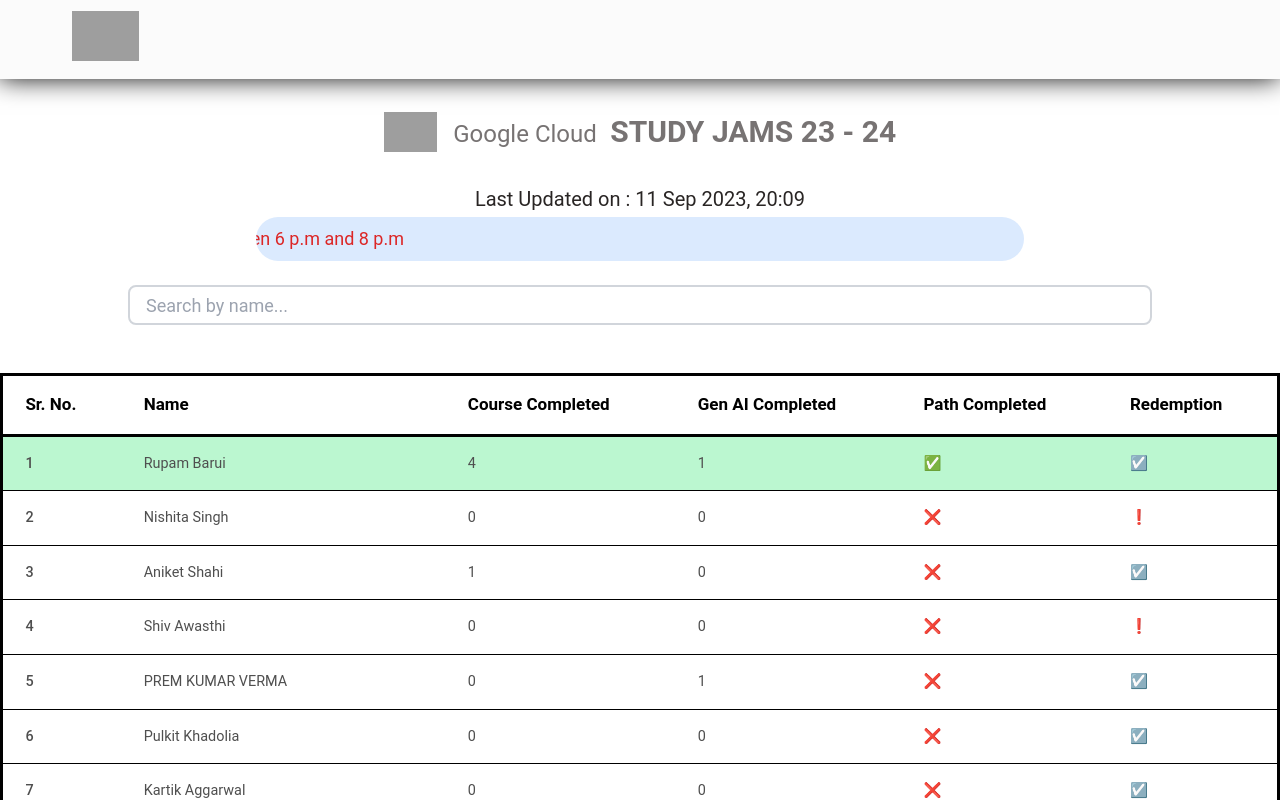
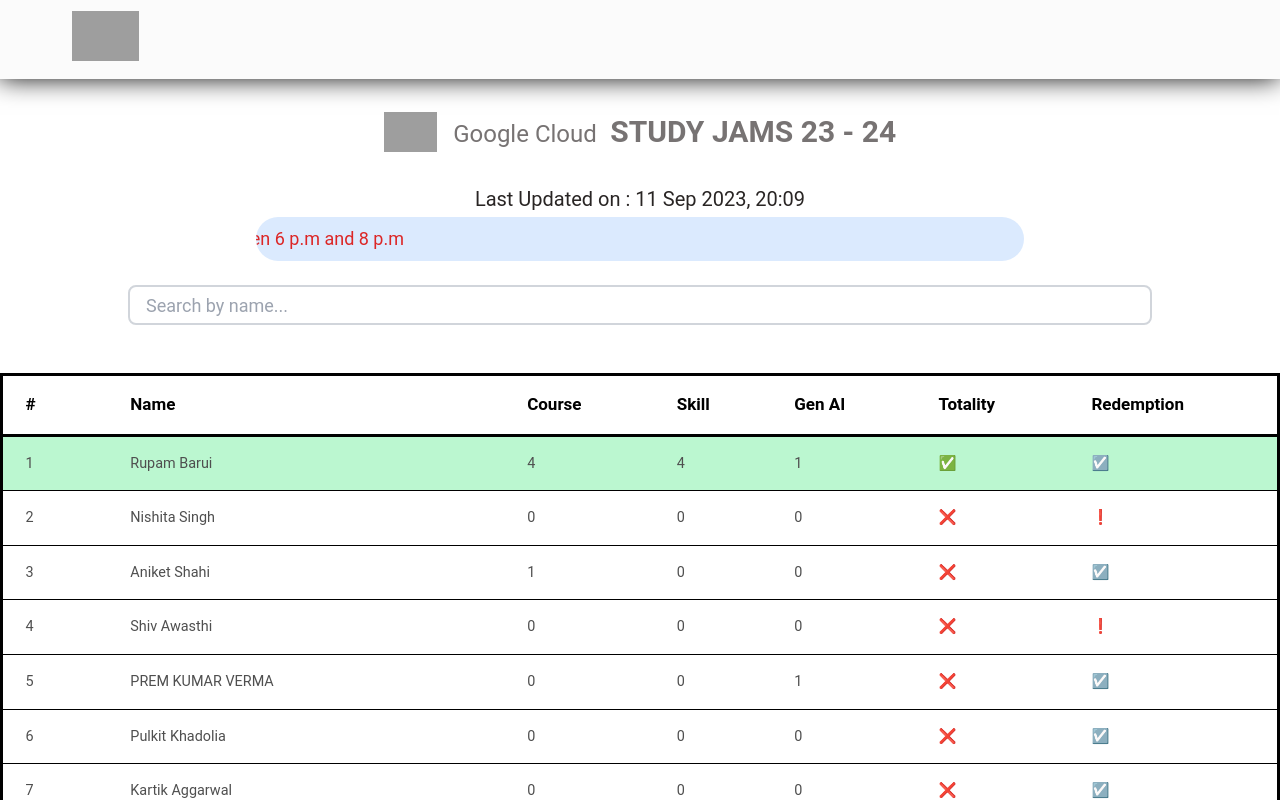
Before and after one commit to aniket0608/gcp-progress, a React (Create React App) app: page / in a window 1280 px wide. Shown: the top 800 px of the page. Built offline with nearby package versions, Linux system fonts and the light colour scheme; grey boxes are pictures that could not be loaded.

Commit message:
changes to datatable added skill count

```diff
--- a/src/components/DataTable.jsx
+++ b/src/components/DataTable.jsx
@@ -28,20 +28,22 @@
 					<thead>
 						<tr>
 							<th scope="col">
-								<b>Sr. No.</b>
+								<b>#</b>
 							</th>
 							<th scope="col">
 								<b>Name</b>
 							</th>
 							<th scope="col">
-								<b>Course Completed</b>
-							</th>
-							{/* <th scope="col"><b>Skill Badge</b></th> */}
-							<th scope="col">
-								<b>Gen AI Completed</b>
+								<b>Course</b>
 							</th>
 							<th scope="col">
-								<b>Path Completed</b>
+								<b>Skill</b>
+							</th>
+							<th scope="col">
+								<b>Gen AI</b>
+							</th>
+							<th scope="col">
+								<b>Totality</b>
 							</th>
 							<th scope="col">
 								<b>Redemption</b>
@@ -59,23 +61,23 @@
 										: ""
 								}
 							>
-								<th scope="row">{datacomplete["Sl no."]}</th>
-								<td>{datacomplete["Student Name"]}</td>
-								<td>
+								<td className="whitespace-nowrap">{datacomplete["Sl no."]}</td>
+								<td className="whitespace-nowrap">{datacomplete["Student Name"]}</td>
+								<td className="whitespace-nowrap">
 									{datacomplete["# of Courses Completed"]}
 								</td>
-								{/* <td>{datacomplete['# of Skill Badges Completed']}</td> */}
-								<td>
+								<td className="whitespace-nowrap">{datacomplete['# of Skill Badges Completed']}</td>
+								<td className="whitespace-nowrap">
 									{datacomplete["# of GenAI Game Completed"]}
 								</td>
-								<td>
+								<td className="whitespace-nowrap">
 									{datacomplete[
 										"Total Completions of both Pathways"
 									] === "Yes"
 										? "✅"
 										: "❌"}
 								</td>
-								<td>
+								<td className="whitespace-nowrap">
 									{datacomplete["Redemption Status"] === "Yes"
 										? "☑️"
 										: "❗️"}
```
